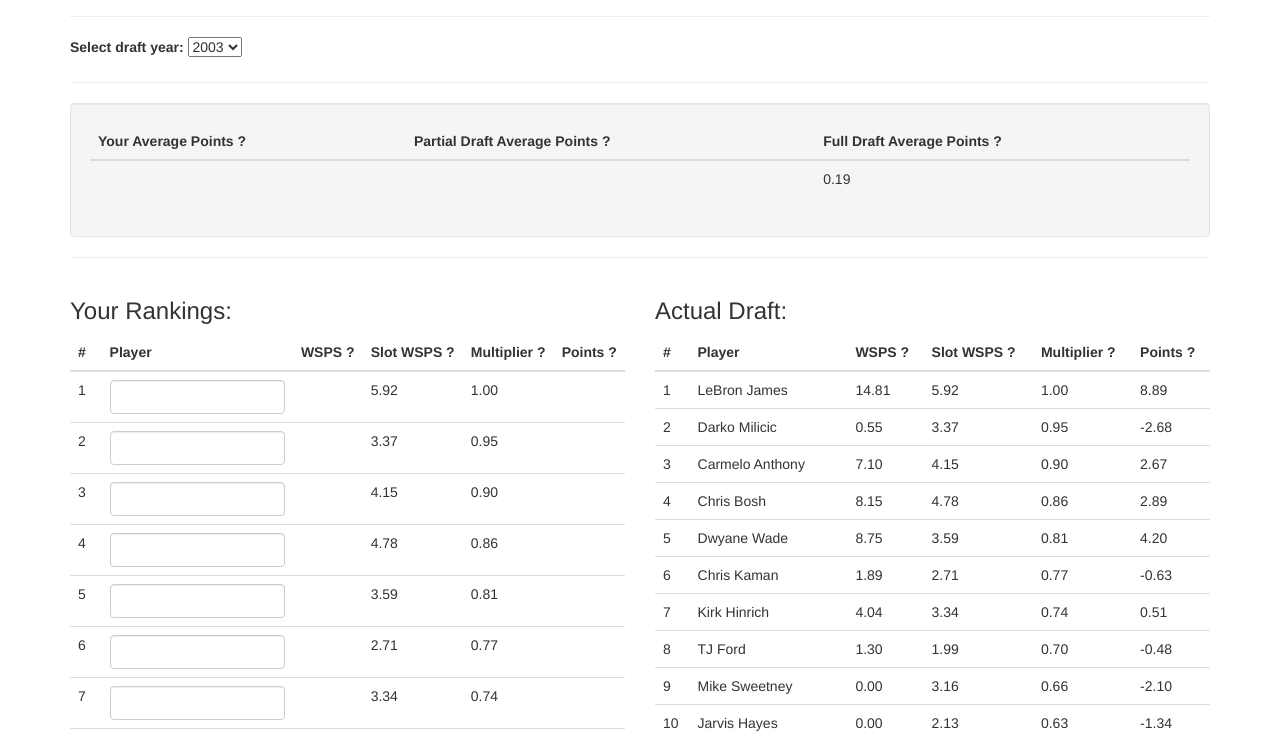
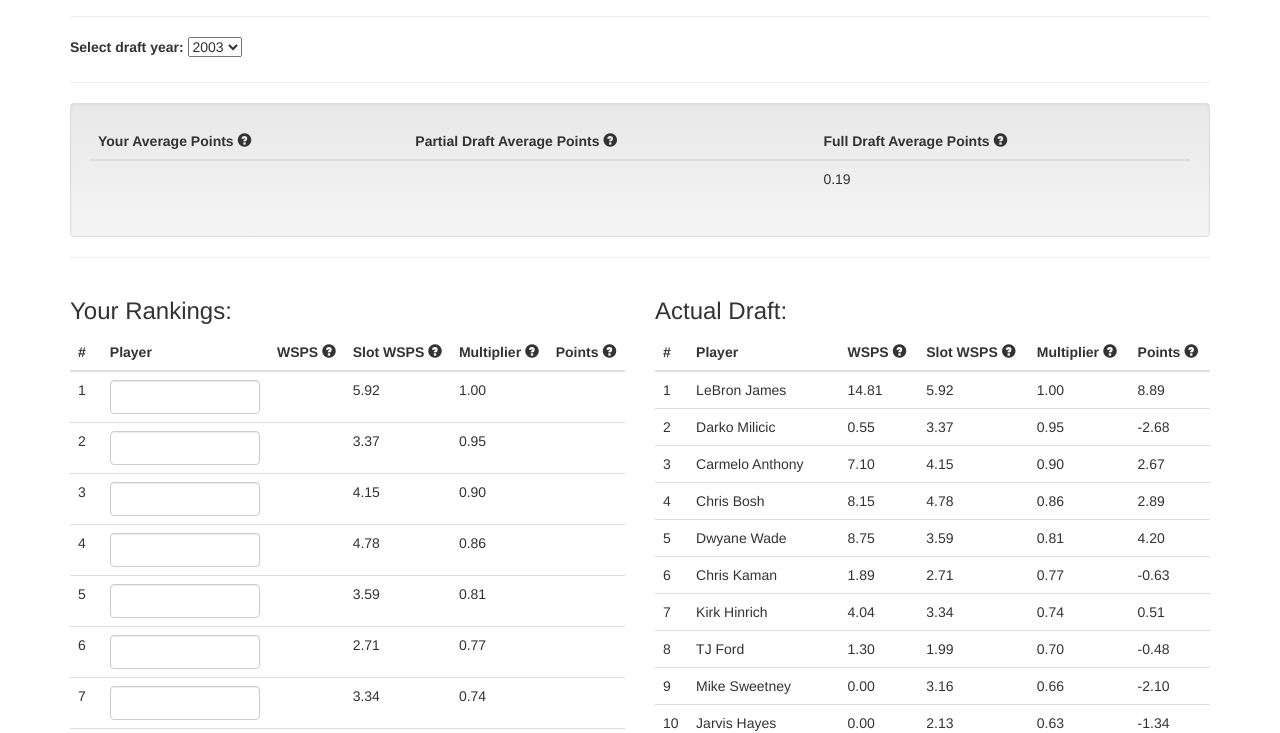
Before and after one commit to adamzerner/nbadraft_evaluator, a plain HTML site: page index.html in a window 1280 px wide. Shown: the part 83-816 px from the top of the page. Drawn offline with nearby package versions, Linux system fonts and the light colour scheme.

Commit message:
Using question mark glyphicon

```diff
--- a/index.html
+++ b/index.html
@@ -15,9 +15,9 @@
       <link rel="stylesheet" href="external/ngDialog/ngDialog-theme-plain.min.css"></script>
       <link rel="stylesheet" href="external/ngDialog/ngDialog-theme-default.min.css"></script>
       <!-- bootstrap -->
-      <link rel="stylesheet" href="external/bootstrap/bootstrap.min.css">
-      <link rel="stylesheet" href="external/bootstrap/bootstrap-theme.min.css">
-      <script src="external/bootstrap/bootstrap.min.js"></script>
+      <link rel="stylesheet" href="https://maxcdn.bootstrapcdn.com/bootstrap/3.3.6/css/bootstrap.min.css" integrity="sha384-1q8mTJOASx8j1Au+a5WDVnPi2lkFfwwEAa8hDDdjZlpLegxhjVME1fgjWPGmkzs7" crossorigin="anonymous">
+      <link rel="stylesheet" href="https://maxcdn.bootstrapcdn.com/bootstrap/3.3.6/css/bootstrap-theme.min.css" integrity="sha384-fLW2N01lMqjakBkx3l/M9EahuwpSfeNvV63J5ezn3uZzapT0u7EYsXMjQV+0En5r" crossorigin="anonymous">
+      <script src="https://maxcdn.bootstrapcdn.com/bootstrap/3.3.6/js/bootstrap.min.js" integrity="sha384-0mSbJDEHialfmuBBQP6A4Qrprq5OVfW37PRR3j5ELqxss1yVqOtnepnHVP9aJ7xS" crossorigin="anonymous"></script>
       <!-- az.helpers -->
       <script src="external/azHelpers/az.helpers.js"></script>
       <link rel="stylesheet" href="external/azHelpers/az.helpers.css">
@@ -57,20 +57,23 @@
               <th>
                 Your Average Points
                 <span
+                  class="glyphicon glyphicon-question-sign"
                   uib-tooltip="Average points for the selections you made. Applies to the draft that is visible."
-                >?</span>
+                ></span>
               </th>
               <th>
                 Partial Draft Average Points
                 <span
+                  class="glyphicon glyphicon-question-sign"
                   uib-tooltip="If you only make selections for picks 1, 2 and 3, it'll average the points for picks 1, 2 and 3 in the actual draft. Applies to the draft that is visible."
-                >?</span>
+                ></span>
               </th>
               <th>
                 Full Draft Average Points
                 <span
+                  class="glyphicon glyphicon-question-sign"
                   uib-tooltip="Average points for all selections made in the actual draft. Applies to the draft that is visible."
-                >?</span>
+                ></span>
               </th>
             </tr>
           </thead>
@@ -97,26 +100,30 @@
                 <th>
                   WSPS
                   <span
+                    class="glyphicon glyphicon-question-sign"
                     uib-tooltip="Win shares per season"
-                  >?</span>
+                  ></span>
                 </th>
                 <th>
                   Slot WSPS
                   <span
+                    class="glyphicon glyphicon-question-sign"
                     uib-tooltip="Average win shares per season for people drafted at the corresponding draft position"
-                  >?</span>
+                  ></span>
                 </th>
                 <th>
                   Multiplier
                   <span
+                    class="glyphicon glyphicon-question-sign"
                     uib-tooltip="Give more weight to higher draft picks"
-                  >?</span>
+                  ></span>
                 </th>
                 <th>
                   Points
                   <span
+                    class="glyphicon glyphicon-question-sign"
                     uib-tooltip="(WSPS - Slot WSPS) * Multiplier"
-                  >?</span>
+                  ></span>
                 </th>
               </tr>
             </thead>
@@ -131,7 +138,7 @@
                     typeahead-on-select="mainVm.onSelect(userChoice.name, $index + 1)"
                     ng-change="mainVm.onSelect(userChoice.name, $index + 1)"
                     class="form-control"
-                    style="display: inline-block; width: 175px;"
+                    style="display: inline-block; width: 150px;"
                   >
                 </td>
                 <td>{{ userChoice.winSharesPerSeason | number:2 }}</td>
@@ -152,26 +159,30 @@
                 <th>
                   WSPS
                   <span
+                    class="glyphicon glyphicon-question-sign"
                     uib-tooltip="Win shares per season"
-                  >?</span>
+                  ></span>
                 </th>
                 <th>
                   Slot WSPS
                   <span
+                    class="glyphicon glyphicon-question-sign"
                     uib-tooltip="Average win shares per season for people drafted at the corresponding draft position"
-                  >?</span>
+                  ></span>
                 </th>
                 <th>
                   Multiplier
                   <span
+                    class="glyphicon glyphicon-question-sign"
                     uib-tooltip="Give more weight to higher draft picks"
-                  >?</span>
+                  ></span>
                 </th>
                 <th>
                   Points
                   <span
+                    class="glyphicon glyphicon-question-sign"
                     uib-tooltip="(WSPS - Slot WSPS) * Multiplier"
-                  >?</span>
+                  ></span>
                 </th>
               </tr>
             </thead>
```
